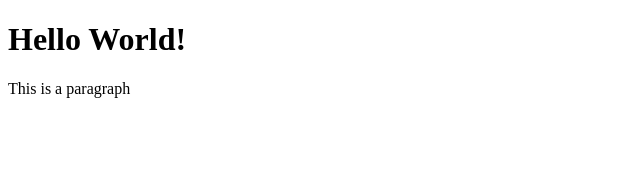
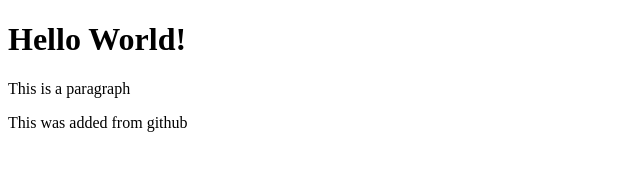
Before and after one commit to AndyMenz/test, a plain HTML site: page index.html in a window 1280 px wide. Shown: the whole page, without its empty margins (0-640 px from the left). Drawn offline with Linux system fonts and the light colour scheme.

Commit message:
Update index.html from github

```diff
--- a/index.html
+++ b/index.html
@@ -8,5 +8,6 @@
 <body>
     <h1>Hello World!</h1>
     <p>This is a paragraph</p>
+    <p>This was added from github</p>
 </body>
 </html>
```
